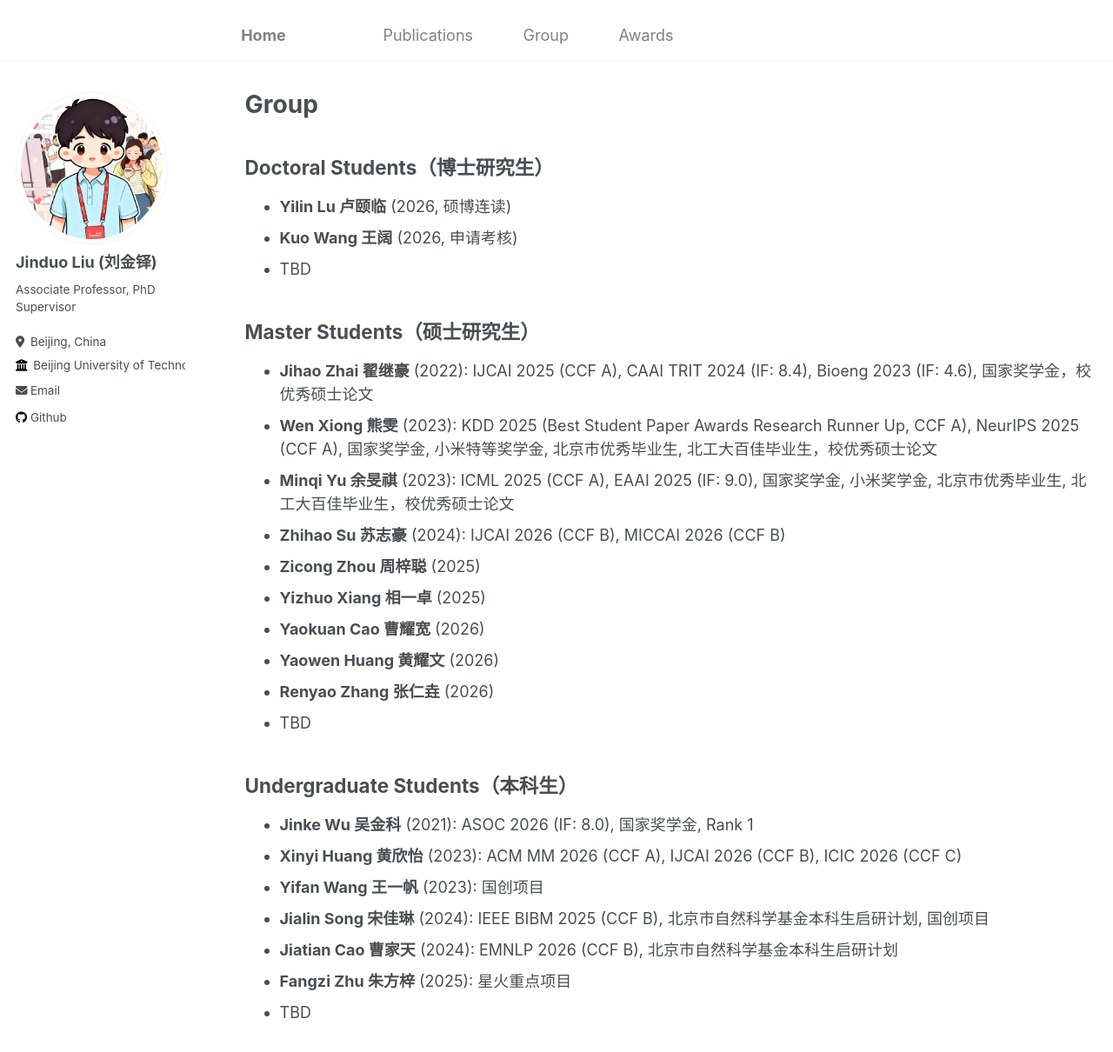
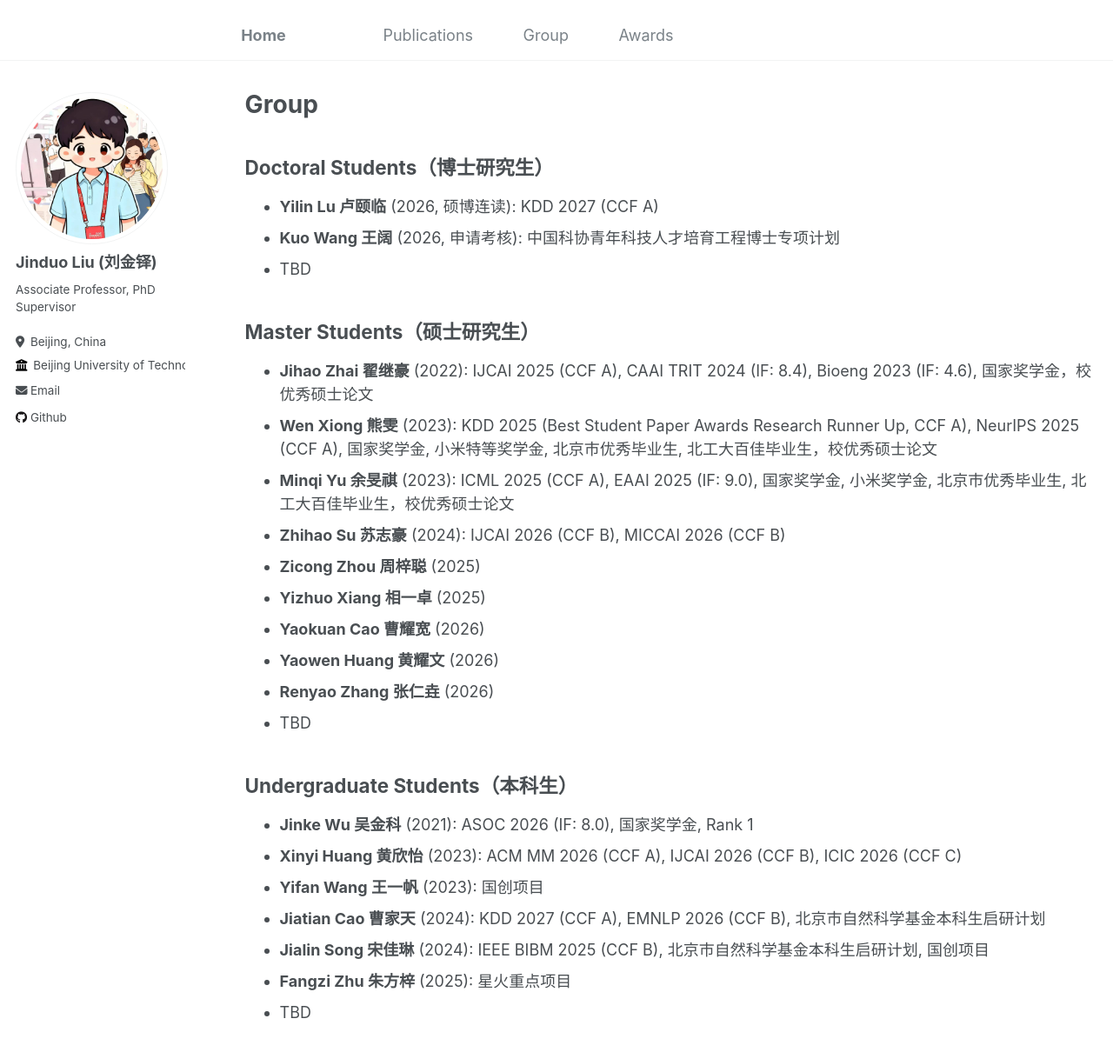
Before and after one commit to Duo67/duo067, a Jekyll site: the page built from _pages/students.md, in a window 1280 px wide and 1400 px high. Shown: the top 1210 px of the window at 87% size. Built offline with Jekyll 4.4.1, drawn with Linux system fonts in a browser that asks for light colours.

Commit message:
Update students.md

```diff
--- a/_pages/students.md
+++ b/_pages/students.md
@@ -10,8 +10,8 @@ redirect_from:
 {% include base_path %}
 
 ## Doctoral Students（博士研究生）
-- **Yilin Lu 卢颐临** (2026, 硕博连读)
-- **Kuo Wang 王阔** (2026, 申请考核)
+- **Yilin Lu 卢颐临** (2026, 硕博连读): KDD 2027 (CCF A)
+- **Kuo Wang 王阔** (2026, 申请考核): 中国科协青年科技人才培育工程博士专项计划
 - TBD
 
 ## Master Students（硕士研究生）
@@ -31,7 +31,7 @@ redirect_from:
 - **Jinke Wu 吴金科** (2021): ASOC 2026 (IF: 8.0), 国家奖学金, Rank 1
 - **Xinyi Huang 黄欣怡** (2023): ACM MM 2026 (CCF A), IJCAI 2026 (CCF B), ICIC 2026 (CCF C)
 - **Yifan Wang 王一帆** (2023): 国创项目
+- **Jiatian Cao 曹家天** (2024): KDD 2027 (CCF A), EMNLP 2026 (CCF B), 北京市自然科学基金本科生启研计划
 - **Jialin Song 宋佳琳** (2024): IEEE BIBM 2025 (CCF B), 北京市自然科学基金本科生启研计划, 国创项目
-- **Jiatian Cao 曹家天** (2024): EMNLP 2026 (CCF B), 北京市自然科学基金本科生启研计划
 - **Fangzi Zhu 朱方梓** (2025): 星火重点项目
 - TBD
```
